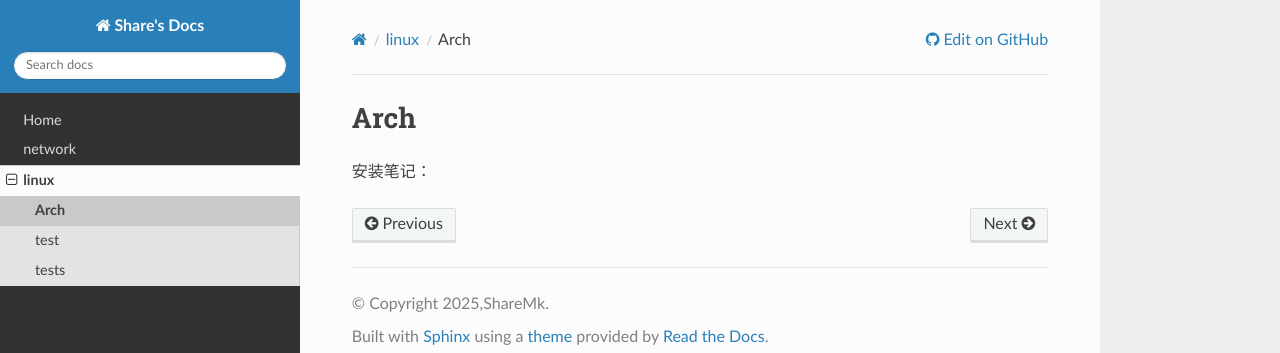
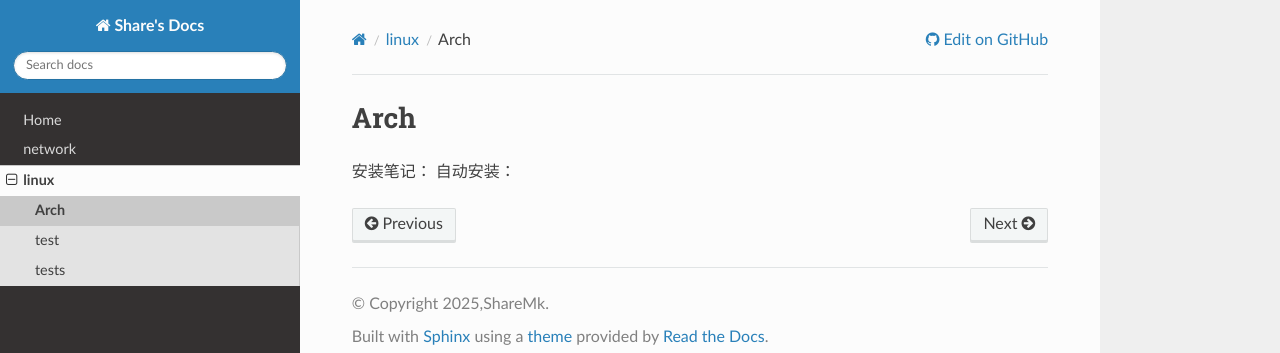
Before and after one commit to ShareMk/share-docs, a Sphinx documentation site: the page built from docs/linux/Arch.md, in a window 1280 px wide. Shown: the top 353 px of the page. Built offline with Sphinx 7.4.7 and the Read the Docs theme 3.1.0, drawn with Linux system fonts in a browser that asks for light colours.

Commit message:
Update Arch.md

```diff
--- a/docs/linux/Arch.md
+++ b/docs/linux/Arch.md
@@ -1,2 +1,3 @@
-## Arch
+# Arch
 安装笔记：
+  自动安装：
```
